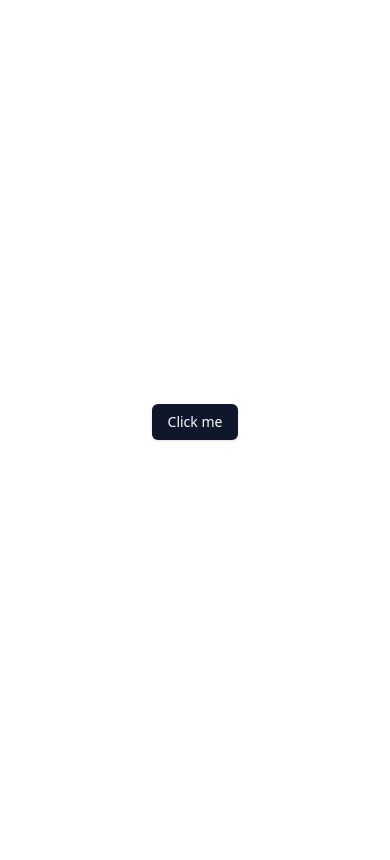
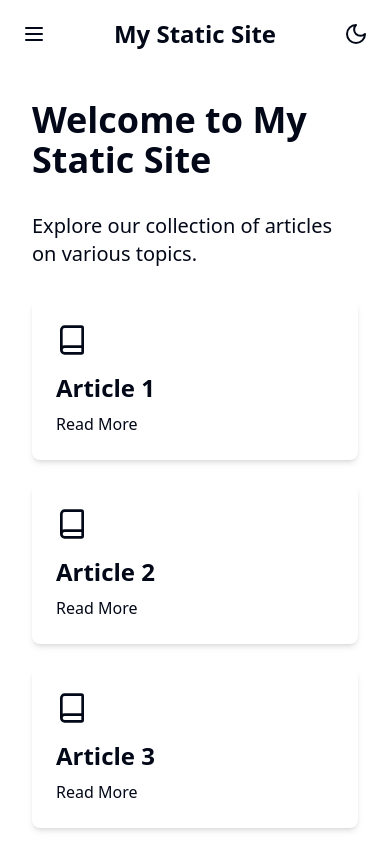
Before and after one commit to renocrypt/pico-unicorn-renocrypt, a Vue app: page / in a window 390 px wide. Built offline with nearby package versions, Linux system fonts and the light colour scheme.

Commit message:
update basic ui

```diff
--- a/package.json
+++ b/package.json
@@ -12,6 +12,8 @@
     "@radix-icons/vue": "^1.0.0",
     "class-variance-authority": "^0.7.0",
     "clsx": "^2.1.1",
+    "lucide-vue-next": "^0.403.0",
+    "marked": "^13.0.2",
     "radix-vue": "^1.9.0",
     "tailwind-merge": "^2.4.0",
     "tailwindcss-animate": "^1.0.7",
--- a/src/App.vue
+++ b/src/App.vue
@@ -1,9 +1,88 @@
 <script setup lang="ts">
-import { Button } from "./components/ui/button";
+import { ref } from "vue";
+import { Sun, Moon, Menu } from "lucide-vue-next";
+import { Button } from "@/components/ui/button";
+
+const isDarkMode = ref(false);
+const isSidebarOpen = ref(false);
+
+const toggleDarkMode = () => {
+  isDarkMode.value = !isDarkMode.value;
+  document.documentElement.classList.toggle("dark", isDarkMode.value);
+};
+
+const toggleSidebar = () => {
+  isSidebarOpen.value = !isSidebarOpen.value;
+};
 </script>
 
 <template>
-  <div class="h-screen w-screen m-auto flex items-center justify-center">
-    <Button>Click me</Button>
+  <div
+    :class="{ dark: isDarkMode }"
+    class="min-h-screen bg-pastel-100 dark:bg-pastel-900 text-pastel-900 dark:text-pastel-100"
+  >
+    <!-- Navigation Header -->
+    <header
+      class="bg-pastel-200 dark:bg-pastel-800 p-4 flex justify-between items-center"
+    >
+      <Button @click="toggleSidebar" variant="ghost" size="icon">
+        <Menu class="h-6 w-6" />
+      </Button>
+      <h1 class="text-2xl font-bold">My Static Site</h1>
+      <Button @click="toggleDarkMode" variant="ghost" size="icon">
+        <Sun v-if="isDarkMode" class="h-6 w-6" />
+        <Moon v-else class="h-6 w-6" />
+      </Button>
+    </header>
+
+    <div class="flex">
+      <!-- Sidebar -->
+      <aside
+        :class="{
+          'translate-x-0': isSidebarOpen,
+          '-translate-x-full': !isSidebarOpen,
+        }"
+        class="w-64 bg-pastel-300 dark:bg-pastel-700 p-4 fixed h-full transition-transform duration-300 ease-in-out"
+      >
+        <h2 class="text-xl font-semibold mb-4">Articles</h2>
+        <!-- Add your sidebar content here -->
+      </aside>
+
+      <!-- Main Content -->
+      <main class="flex-grow p-8 ml-0 md:ml-64">
+        <router-view></router-view>
+      </main>
+    </div>
   </div>
 </template>
+
+<style>
+@import "@/styles.css";
+
+/* Custom Pastel Color Palette */
+:root {
+  --pastel-100: #f0f4f8;
+  --pastel-200: #d9e2ec;
+  --pastel-300: #bcccdc;
+  --pastel-400: #9fb3c8;
+  --pastel-500: #829ab1;
+  --pastel-600: #627d98;
+  --pastel-700: #486581;
+  --pastel-800: #334e68;
+  --pastel-900: #243b53;
+}
+
+.dark {
+  --pastel-100: #243b53;
+  --pastel-200: #334e68;
+  --pastel-300: #486581;
+  --pastel-400: #627d98;
+  --pastel-500: #829ab1;
+  --pastel-600: #9fb3c8;
+  --pastel-700: #bcccdc;
+  --pastel-800: #d9e2ec;
+  --pastel-900: #f0f4f8;
+}
+
+/* Add any global styles here */
+</style>
--- /dev/null
+++ b/src/components/Article.vue
@@ -0,0 +1,36 @@
+<script setup lang="ts">
+import { ref, onMounted, watch } from "vue";
+import { useRoute } from "vue-router";
+import { marked } from "marked";
+
+const route = useRoute();
+const content = ref("");
+
+const fetchArticle = async (path: string) => {
+  try {
+    const response = await fetch(path);
+    const markdown = await response.text();
+    content.value = marked(markdown);
+  } catch (error) {
+    console.error("Error fetching article:", error);
+    content.value = "<p>Error loading article</p>";
+  }
+};
+
+onMounted(() => {
+  fetchArticle(route.params.path as string);
+});
+
+watch(
+  () => route.params.path,
+  (newPath) => {
+    fetchArticle(newPath as string);
+  }
+);
+</script>
+
+<template>
+  <div class="max-w-3xl mx-auto">
+    <div v-html="content" class="prose dark:prose-invert"></div>
+  </div>
+</template>
--- /dev/null
+++ b/src/components/Home.vue
@@ -0,0 +1,41 @@
+<script setup lang="ts">
+import { ref, onMounted } from "vue";
+import { Book } from "lucide-vue-next";
+
+const articles = ref([]);
+
+onMounted(async () => {
+  // This is a placeholder. You'll need to implement the actual fetching of markdown files.
+  articles.value = [
+    { title: "Article 1", path: "/content/article1.md" },
+    { title: "Article 2", path: "/content/article2.md" },
+    { title: "Article 3", path: "/content/article3.md" },
+  ];
+});
+</script>
+
+<template>
+  <div class="max-w-4xl mx-auto">
+    <h1 class="text-4xl font-bold mb-8">Welcome to My Static Site</h1>
+    <p class="text-xl mb-8">
+      Explore our collection of articles on various topics.
+    </p>
+
+    <div class="grid grid-cols-1 md:grid-cols-2 gap-6">
+      <div
+        v-for="article in articles"
+        :key="article.path"
+        class="bg-pastel-200 dark:bg-pastel-800 p-6 rounded-lg shadow-md"
+      >
+        <Book class="h-8 w-8 mb-4" />
+        <h2 class="text-2xl font-semibold mb-2">{{ article.title }}</h2>
+        <router-link
+          :to="{ name: 'Article', params: { path: article.path } }"
+          class="text-pastel-600 dark:text-pastel-400 hover:underline"
+        >
+          Read More
+        </router-link>
+      </div>
+    </div>
+  </div>
+</template>
--- a/src/main.ts
+++ b/src/main.ts
@@ -1,5 +1,6 @@
 import { createApp } from 'vue'
+import App from './App.vue'
+import router from './router'
 import './styles.css'
-import App from './App.vue'
 
-createApp(App).mount('#app')
+createApp(App).use(router).mount('#app')
```
Also changed, not shown: src/router.ts (added, +15 -0 lines), src/styles.css (line endings or trailing spaces), 1 other file (tests, documents, lock files or other folders).
